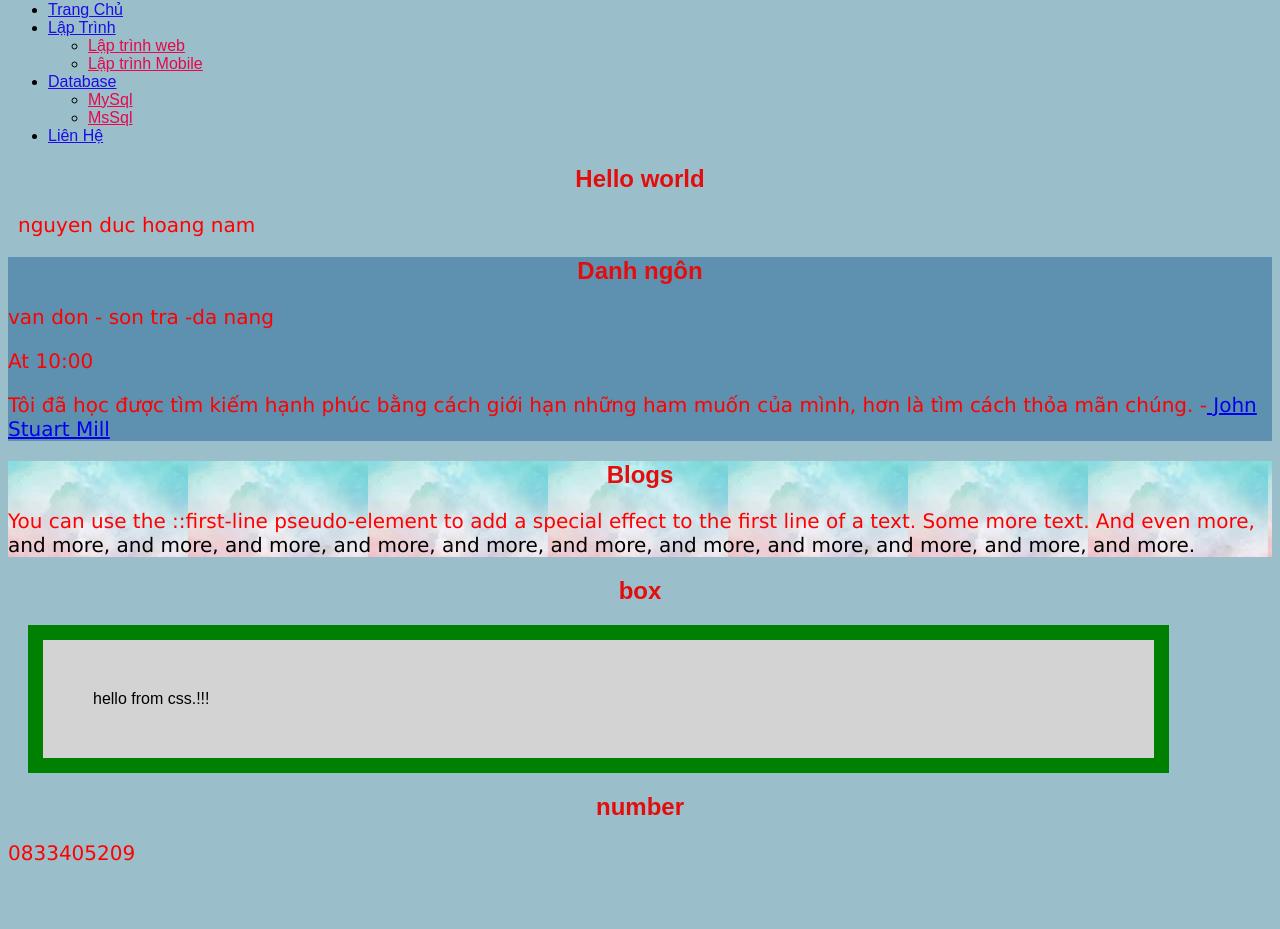
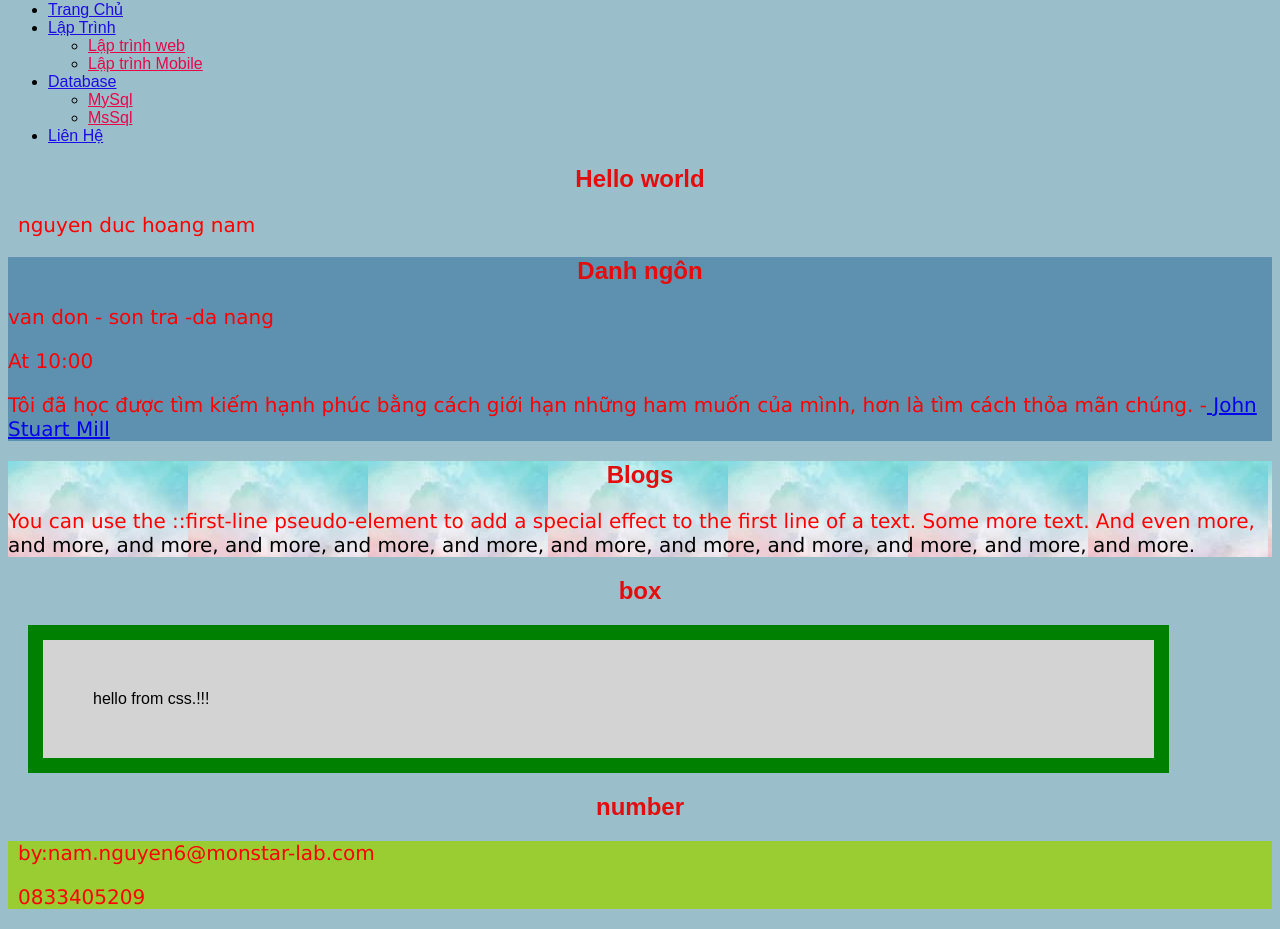
Before and after one commit to mvn-namnguyen6-dn/practiceHtml, a plain HTML site: page fe3.html in a window 1280 px wide. Shown: the part 79-1008 px from the top of the page. Before the commit the page ends 964 px from the top, so only its background shows below. Drawn offline with Linux system fonts and the light colour scheme; a web font is replaced by a local one.

Commit message:
upload css d1

```diff
--- a/fe3.html
+++ b/fe3.html
@@ -61,8 +61,12 @@
         </section>
         <section id="main-phone">
             <h1>number</h1>
-            <p class="phone">0833405209</p>
+
         </section>
     </main>
+    <footer>
+        <p>by:nam.nguyen6@monstar-lab.com</p>
+        <p>0833405209</p>
+    </footer>
 </body>
 </html>
--- a/style.css
+++ b/style.css
@@ -49,3 +49,11 @@ body {
     background-image: url("image/helooelooh.jpeg");
     background-color: #cccccc;
   }
+  footer>p{
+    margin-left: 10px;
+
+  }
+  footer{
+    background-color: yellowgreen;
+    width: 100%;
+  }
```
